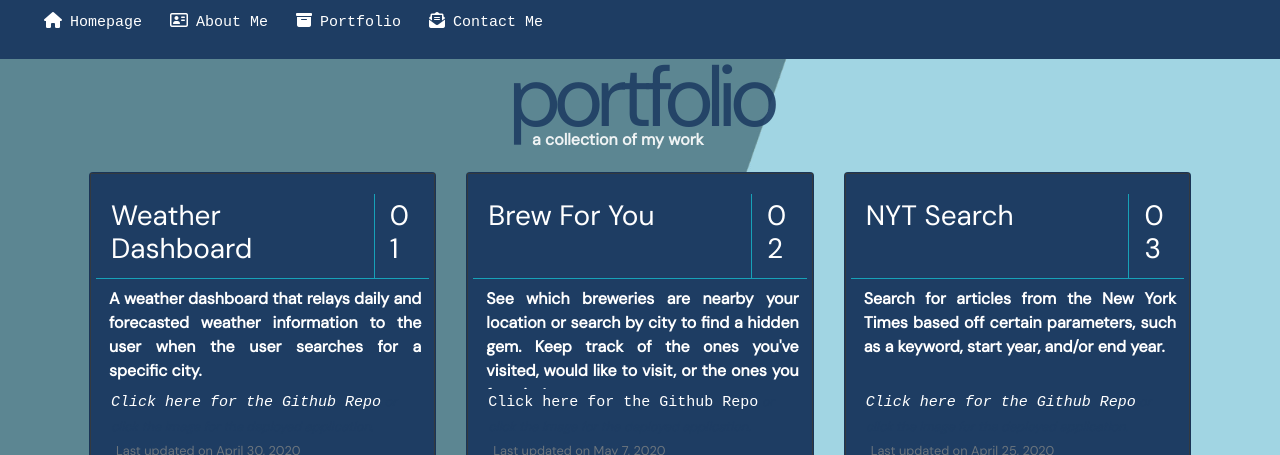
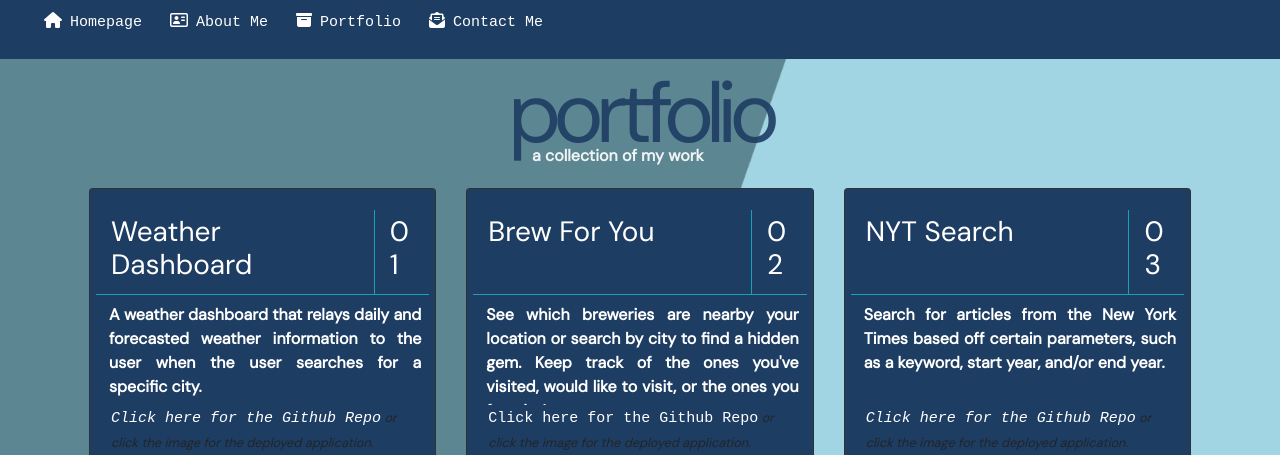
Before and after one commit to eunahk92/eunahk92.github.io, a plain HTML site: page portfolio.html in a window 1280 px wide. Shown: the top 455 px of the page. Drawn offline with nearby package versions, Linux system fonts and the light colour scheme.

Commit message:
Fix style properities

```diff
--- a/aboutStyle.css
+++ b/aboutStyle.css
@@ -17,6 +17,7 @@ header {
     justify-content: center;
     align-items: center;
     opacity: .9;
+    margin-top: 2rem;
 }
 
 main {
@@ -33,6 +34,8 @@ main div {
     opacity: .7;
     color: darkslategray;
 }
+
+/* Nav stylings start */
 
 nav {
     max-width: 100vw;
@@ -52,6 +55,10 @@ li {
     padding-left: 20px;
     display: flex;
 }
+
+/* Nav stylings start */
+
+/* Typewriter animation starts */
 
 .typewriter, .typewriter2 { overflow: hidden; }
 
@@ -73,6 +80,9 @@ li {
 }
 
 .cursor.typing, .cursorMini.typing { animation: none; }
+
+/* Typewriter animation ends */
+
 
 h3 {
     margin-top: 5px;
--- a/portfolioStyle.css
+++ b/portfolioStyle.css
@@ -9,7 +9,6 @@ body {
     min-height: 100vh;
     display: flex;
     flex-direction: column;
-    color: #1e3d63;
 }
 
 header {
@@ -18,22 +17,8 @@ header {
     justify-content: center;
     align-items: center;
     opacity: .9;
+    margin-top: 2rem;
 }
-
-/* main {
-    display: flex;
-    justify-content: center;
-    margin-bottom: 3rem;
-}
-
-main div {
-    background-color: white;
-    width: 100%;
-    padding: 1rem;
-    max-width: 30rem;
-    opacity: .7;
-    color: #1e3d63;
-} */
 
 /* Nav stylings start */
 nav {
@@ -41,10 +26,6 @@ nav {
     display: flex;
     background-color: #1e3d63;
     color: white;
-}
-
-.card {
-    background-color: #1e3d63;
 }
 
 ul {
@@ -58,7 +39,11 @@ li {
     padding-left: 20px;
     display: flex;
 }
-/* Nav stylings start */
+/* Nav stylings end */
+
+.card {
+    background-color: #1e3d63;
+}
 
 h3 {
     margin-top: 5px;
@@ -87,7 +72,6 @@ p {
     line-height: 45px;
     letter-spacing: -8px;
     text-transform: lowercase;
-    margin-top: 1rem;
 }
 
 a {
@@ -121,7 +105,6 @@ img {
     }
     main div {
         width: auto;
-        min-height: 20rem;
     }
     ul { flex-direction: column; }
 }
```
